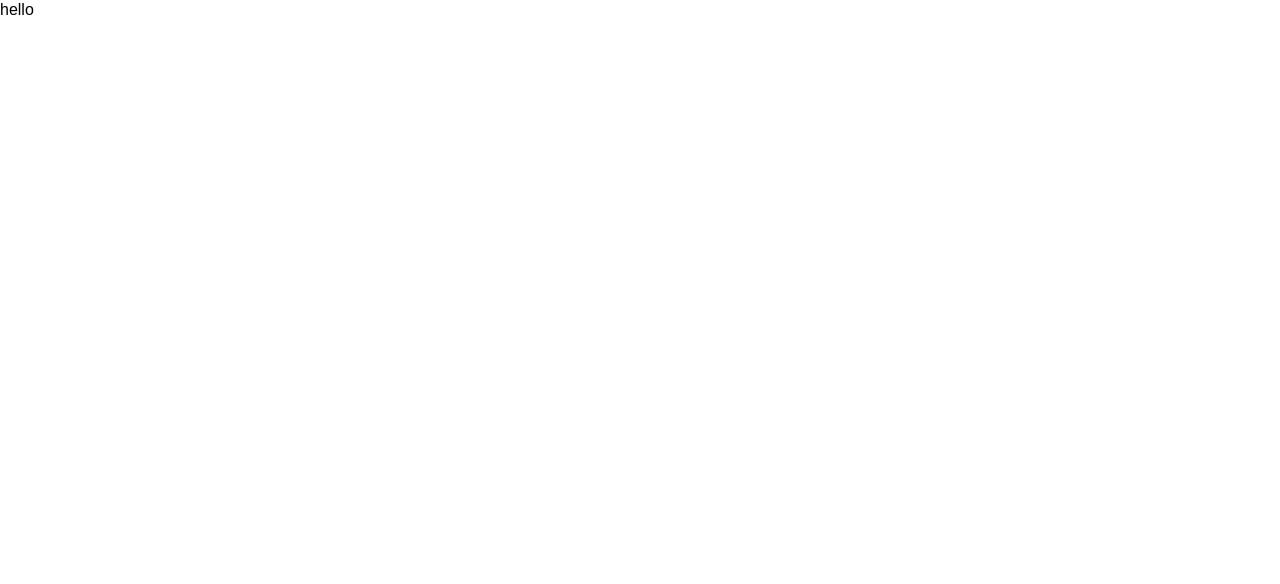
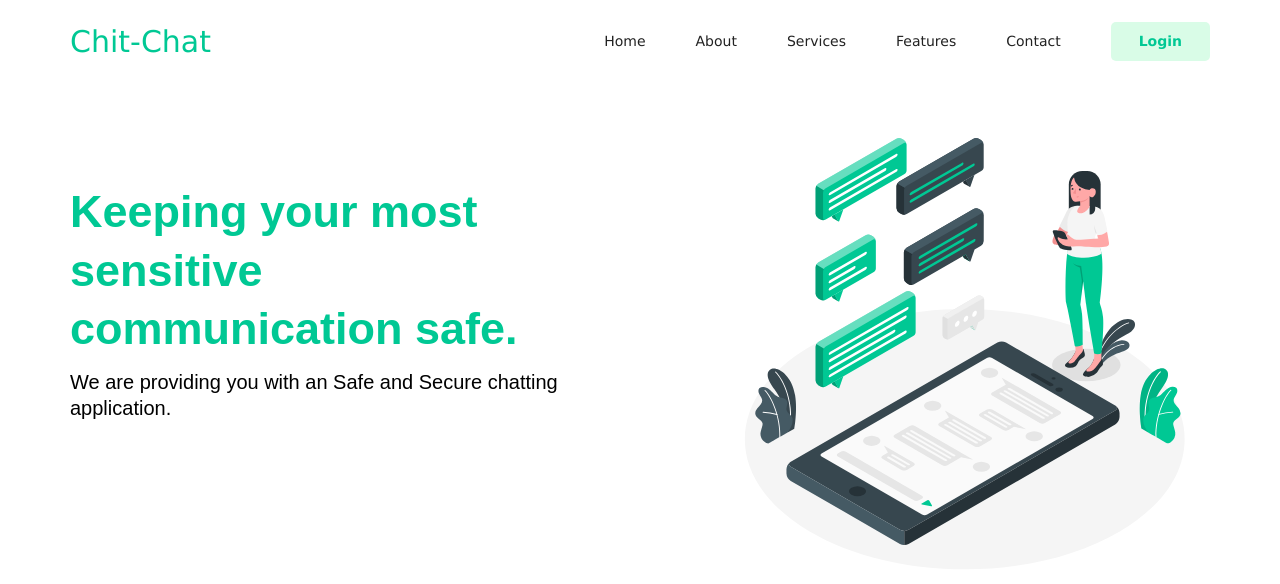
Before and after one commit to jan07nan/Sample, a React (Create React App) app: page / in a window 1280 px wide. Shown: the top 584 px of the page. Built offline with nearby package versions, Linux system fonts and the light colour scheme.

Commit message:
addde app.js to index js

```diff
--- a/src/App.js
+++ b/src/App.js
@@ -13,6 +13,7 @@ export default function App() {
 
   function hamberger(event) {
     $(".navigation-bar").slideToggle("200");
+    console.log("hi");
   }
 
   return (
--- a/src/index.js
+++ b/src/index.js
@@ -2,13 +2,13 @@ import React from 'react';
 import ReactDOM from 'react-dom';
 import './index.css';
 import App from './App';
-import Login  from './Login';
+// import Login  from './Login';
 import reportWebVitals from './reportWebVitals';
 
 
 ReactDOM.render(
   <React.StrictMode>
-    <Login />
+    <App />
   </React.StrictMode>,
   document.getElementById('root')
 );
```
